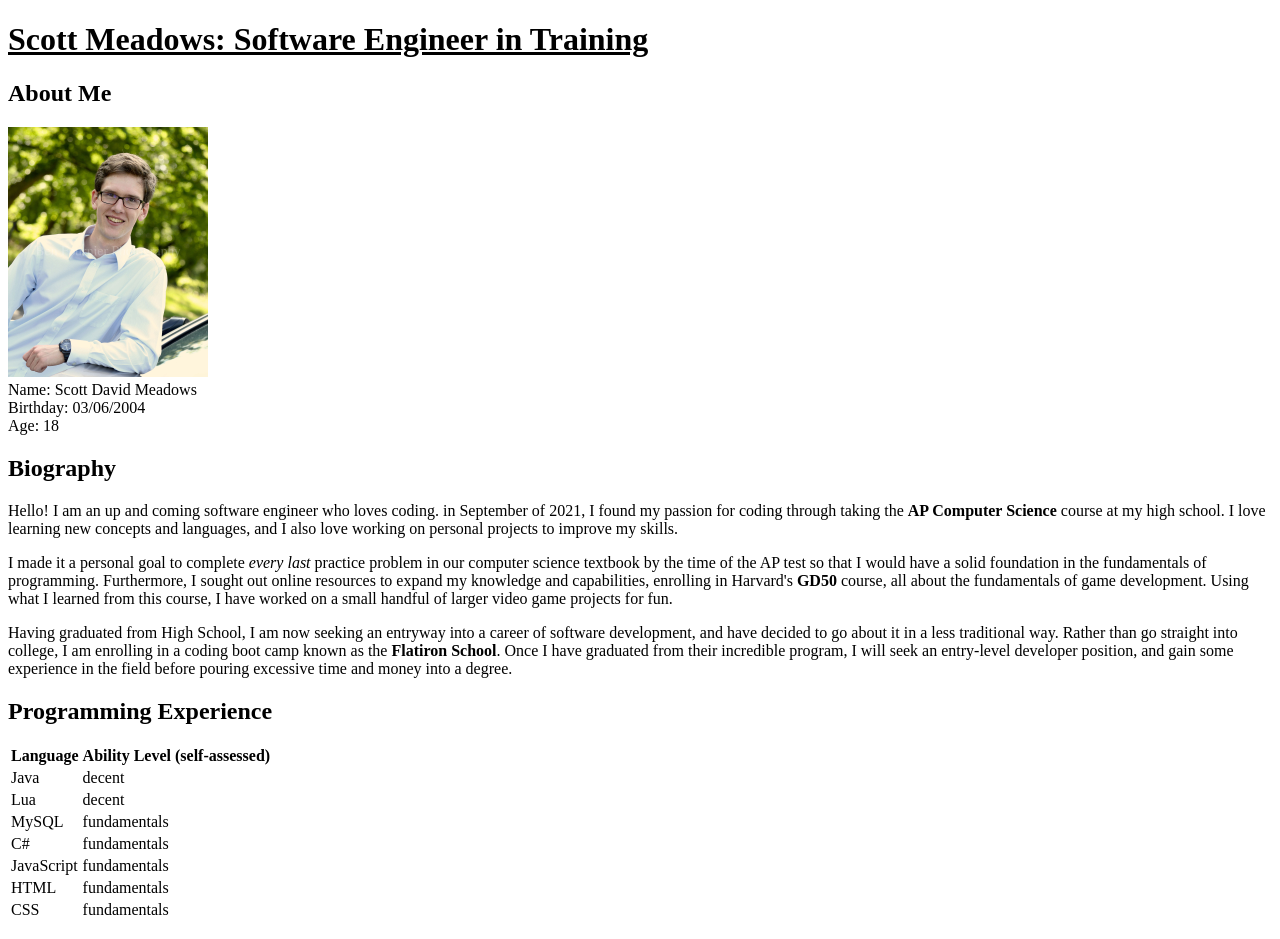
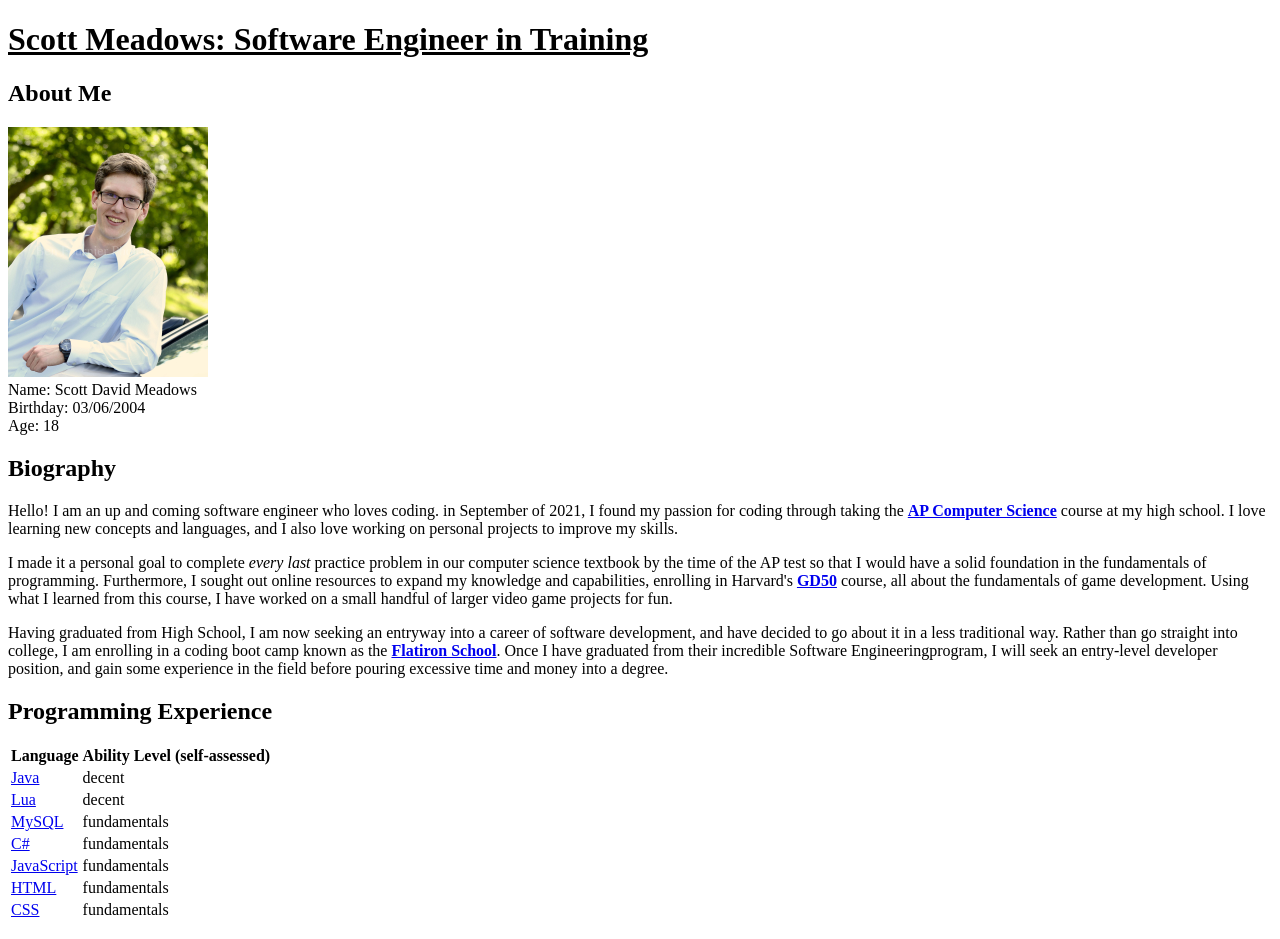
Before and after one commit to Saverton/project-se-prep, a plain HTML site: page index.html in a window 1280 px wide. Shown: the top 939 px of the page. Drawn offline with Linux system fonts and the light colour scheme.

Commit message:
embed links

```diff
--- a/index.html
+++ b/index.html
@@ -20,24 +20,27 @@
                 <div>Age: 18</div> <!-- script to update this dynamically -->
             </div>
             <div class="section" id="bio">
-                <h2>Biography</h2> <!-- embed links -->
+                <h2>Biography</h2>
                 <p>
                     Hello! I am an up and coming software engineer who loves coding. in September of 2021, I found my passion for coding
-                    through taking the <strong>AP Computer Science</strong> course at my high school. I love learning new concepts and languages,
-                    and I also love working on personal projects to improve my skills.
+                    through taking the <a href = "https://apstudents.collegeboard.org/courses/ap-computer-science-a"><strong>AP Computer
+                    Science</strong></a> course at my high school. I love learning new concepts and languages, and I also love working
+                    on personal projects to improve my skills.
                 </p>
                 <p>
                     I made it a personal goal to complete <em>every last</em> practice problem in our computer science textbook by
                     the time of the AP test so that I would have a solid foundation in the fundamentals of programming. Furthermore, I
-                    sought out online resources to expand my knowledge and capabilities, enrolling in Harvard's <strong>GD50</strong> course,
-                    all about the fundamentals of game development. Using what I learned from this course, I have worked on a small handful of
-                    larger video game projects for fun.
+                    sought out online resources to expand my knowledge and capabilities, enrolling in Harvard's
+                    <a href="https://cs50.harvard.edu/games/2018/"><strong>GD50</strong></a> course, all about the fundamentals of
+                    game development. Using what I learned from this course, I have worked on a small handful of larger video game
+                    projects for fun.
                 </p>
                 <p>
                     Having graduated from High School, I am now seeking an entryway into a career of software development, and have decided to go
                     about it in a less traditional way. Rather than go straight into college, I am enrolling in a coding boot camp known as the
-                    <strong>Flatiron School</strong>. Once I have graduated from their incredible program, I will seek an entry-level developer
-                    position, and gain some experience in the field before pouring excessive time and money into a degree.
+                    <a href="https://flatironschool.com/"><strong>Flatiron School</strong></a>. Once I have graduated from their incredible Software
+                    Engineeringprogram, I will seek an entry-level developer position, and gain some experience in the field before pouring
+                    excessive time and money into a degree.
                 </p>
             </div>
             <div class="section" id="experience">
@@ -49,31 +52,31 @@
                     </thead>
                     <tbody>
                         <tr>
-                            <td>Java</td>
+                            <td><a href="https://docs.oracle.com/en/java/">Java</a></td>
                             <td>decent</td>
                         </tr>
                         <tr>
-                            <td>Lua</td>
+                            <td><a href="https://www.lua.org/docs.html">Lua</a></td>
                             <td>decent</td>
                         </tr>
                         <tr>
-                            <td>MySQL</td>
+                            <td><a href="https://dev.mysql.com/doc/">MySQL</a></td>
                             <td>fundamentals</td>
                         </tr>
                         <tr>
-                            <td>C#</td>
+                            <td><a href="https://learn.microsoft.com/en-us/dotnet/csharp/">C#</a></td>
                             <td>fundamentals</td>
                         </tr>
                         <tr>
-                            <td>JavaScript</td>
+                            <td><a href="https://developer.mozilla.org/en-US/docs/Web/JavaScript">JavaScript</a></td>
                             <td>fundamentals</td>
                         </tr>
                         <tr>
-                            <td>HTML</td>
+                            <td><a href="https://developer.mozilla.org/en-US/docs/Web/HTML">HTML</a></td>
                             <td>fundamentals</td>
                         </tr>
                         <tr>
-                            <td>CSS</td>
+                            <td><a href="https://developer.mozilla.org/en-US/docs/Web/CSS">CSS</a></td>
                             <td>fundamentals</td>
                         </tr>
                     </tbody>
```
